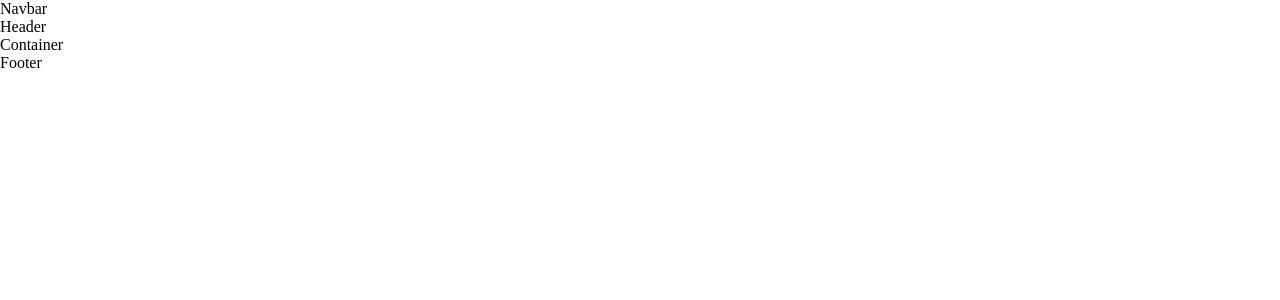
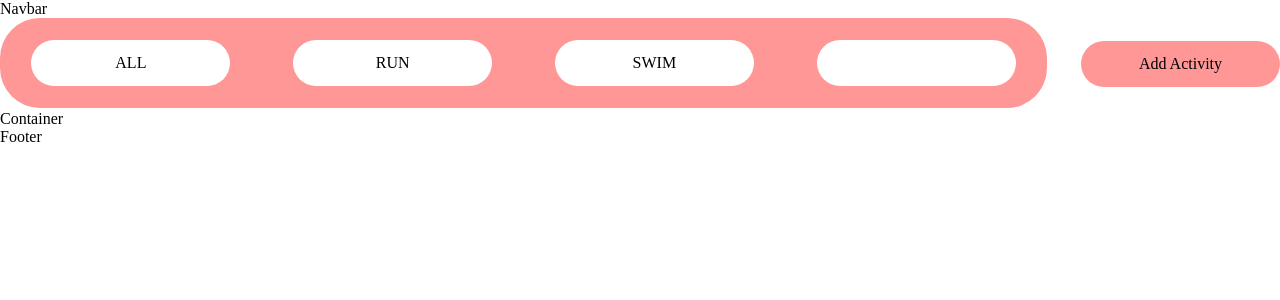
Before and after one commit to SupTarr/FrontendImmifit, a React (Vite) app: page / in a window 1280 px wide. Shown: the top 300 px of the page. Built offline with nearby package versions, Linux system fonts and the light colour scheme.

Commit message:
Add component Header jsx and css

```diff
--- a/src/components/header/Header.jsx
+++ b/src/components/header/Header.jsx
@@ -1,8 +1,44 @@
 import React from "react";
 import "./header.css";
 
-function Header() {
-  return <div>Header</div>;
+const Header = () => {
+
+  return (
+    <div className="Header">
+      <div className="Container">
+        <div className="Button">
+          ALL
+        </div>
+        <div className="Button">
+          RUN
+        </div>
+        <div className="Button">
+          SWIM
+        </div>
+        <div className="Button">
+          {/* <label for="Dropdown">BIKE</label> */}
+          {/* <div class="dropdown">
+            <button class="dropbtn" onclick="">Dropdown
+              <i class="fa fa-caret-down"></i>
+            </button>
+            <div class="dropdown-content" id="myDropdown">
+              <option value="BIKE">BIKE</option>
+              <option value="WALK">WALK</option>
+              <option value="STACK">STACK</option>
+              <option value="HOCKEY">HOCKEY</option>
+            </div>
+          </div> */}
+        </div>
+      </div>
+      <div className="Activity">
+        <div className="Button-Activity">
+          Add Activity
+        </div>
+      </div>
+    </div>
+
+
+  )
 }
 
 export default Header;
--- a/src/components/header/header.css
+++ b/src/components/header/header.css
@@ -0,0 +1,77 @@
+* {
+    font-size: 16px;
+}
+.Header {
+    display: flex;
+    justify-content: space-between;
+
+}
+
+.Container .Button {
+    display: flex;
+    background-color: white;
+    padding: 0px 0px;
+    height: 46px;
+    width: 199px;
+    border-radius: 40px;
+    justify-content: center;
+    align-items: center;
+    margin: 23px auto;
+}
+
+.Container {
+    display: flex;
+    flex-direction: row;
+    justify-content: space-around;
+    align-items: center;
+    padding: 0px 0px;
+    margin: 0px 0px;
+    background-color: #ff9797;
+    padding: 0px 0px;
+    height: 90px;
+    width: 1047px;
+    border-radius: 40px;
+}
+
+.Button-Activity {
+    display: flex;
+    background-color: #ff9797;
+    padding: 0px 0px;
+    height: 46px;
+    width: 199px;
+    border-radius: 40px;
+    justify-content: center;
+    align-items: center;
+    margin: 23px auto;
+}
+
+/* .dropdown {
+    float: left;
+    overflow: hidden;
+  }
+
+.dropdown .dropbtn {
+    color: black;
+    border: none;
+    background-color: inherit;
+    font-family: inherit;
+    margin: 0;
+  }
+
+.dropdown-content {
+    display: none;
+    position: absolute;
+    background-color: #f9f9f9;
+    min-width: 160px;
+    box-shadow: 0px 8px 16px 0px rgba(0,0,0,0.2);
+    z-index: 1;
+}
+
+.dropdown-content a {
+    float: none;
+    color: black;
+    padding: 12px 16px;
+    text-decoration: none;
+    display: block;
+    text-align: left;
+} */
```
